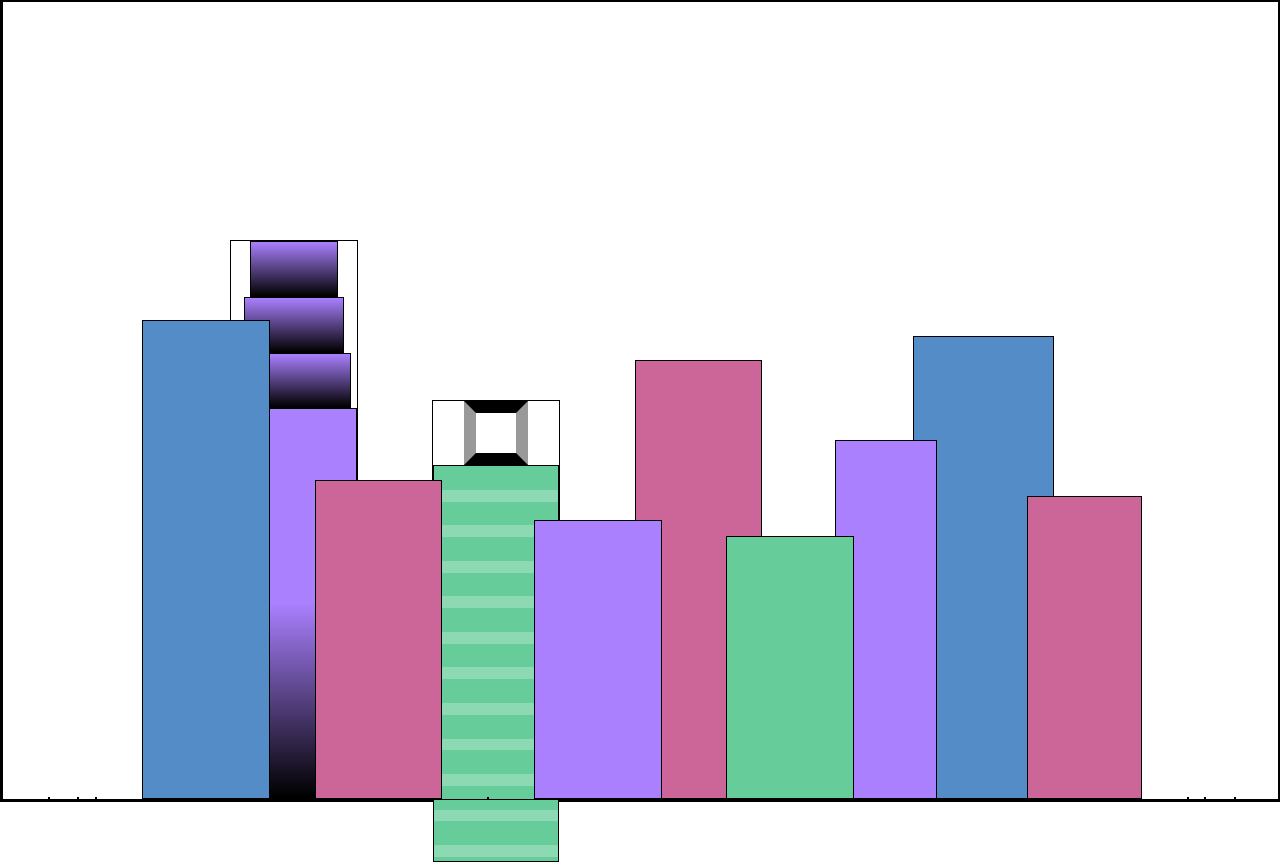
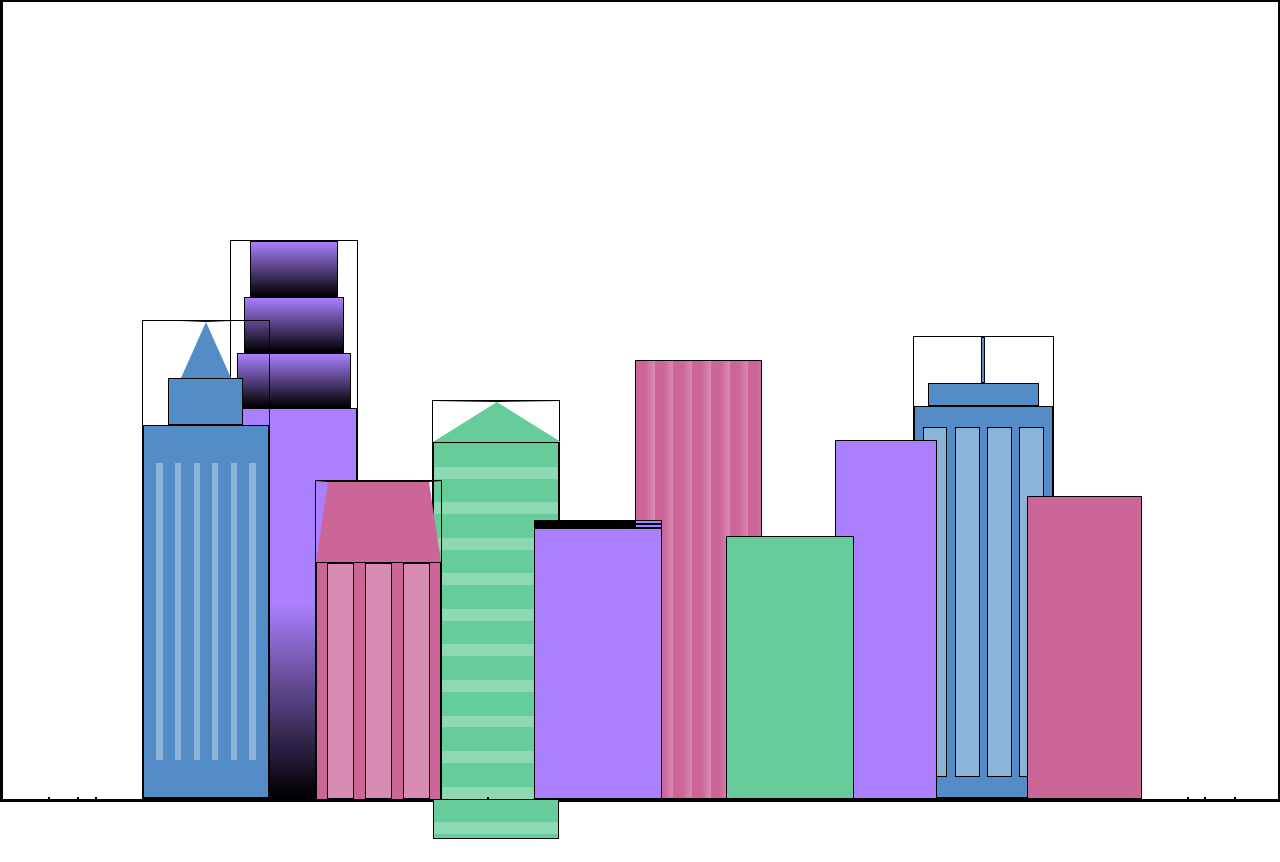
Before and after one commit to JuanBG20/freeBootCamp_DW, a plain HTML site: page 12_Horizonte de la Ciudad/index.html in a window 1280 px wide. After the commit the page ends 839 px from the top, so only its background shows below. Drawn offline with Linux system fonts and the light colour scheme; files whose address does not match are found by name.

Commit message:
Modificacion 12

```diff
--- a/12_Horizonte de la Ciudad/index.html
+++ b/12_Horizonte de la Ciudad/index.html
@@ -9,7 +9,7 @@
     <div class="background-buildings">
         <div></div>
         <div></div>
-        <div class="bb1">
+        <div class="bb1 building-wrap">
             <div class="bb1a bb1-window"></div>
             <div class="bb1b bb1-window"></div>
             <div class="bb1c bb1-window"></div>
@@ -21,17 +21,42 @@
         </div>
         <div class="bb3"></div>
         <div></div>
-        <div class="bb4"></div>
+        <div class="bb4 building-wrap">
+            <div class="bb4a"></div>
+            <div class="bb4b"></div>
+            <div class="bb4c window-wrap">
+                <div class="bb4-window"></div>
+                <div class="bb4-window"></div>
+                <div class="bb4-window"></div>
+                <div class="bb4-window"></div>
+            </div>
+        </div>
         <div></div>
         <div></div>
     </div>
     <div class="foreground-buildings">
         <div></div>
         <div></div>
-        <div class="fb1"></div>
-        <div class="fb2"></div>
+        <div class="fb1 building-wrap">
+            <div class="fb1a"></div>
+            <div class="fb1b"></div>
+            <div class="fb1c"></div>
+        </div>
+        <div class="fb2">
+            <div class="fb2a"></div>
+            <div class="fb2b window-wrap">
+                <div class="fb2-window"></div>
+                <div class="fb2-window"></div>
+                <div class="fb2-window"></div>
+            </div>
+        </div>
         <div></div>
-        <div class="fb3"></div>
+        <div class="fb3">
+            <div class="fb3a"></div>
+            <div class="fb3b"></div>
+            <div class="fb3a"></div>
+            <div class="fb3b"></div>
+        </div>
         <div class="fb4"></div>
         <div class="fb5"></div>
         <div class="fb6"></div>
--- a/12_Horizonte de la Ciudad/styles.css
+++ b/12_Horizonte de la Ciudad/styles.css
@@ -5,6 +5,8 @@
     --building-color4: #538cc6;
     --window-color1: black;
     --window-color2: #8cd9b3;
+    --window-color3: #d98cb3;
+    --window-color4: #8cb3d9;
 }
 
 * {
@@ -28,14 +30,22 @@ body {
     top: 0;
 }
 
+.building-wrap {
+    display: flex;
+    flex-direction: column;
+    align-items: center;
+}
+
+.window-wrap {
+    display: flex;
+    align-items: center;
+    justify-content: space-evenly;
+}
 
 /* BACKGROUND BUILDINGS - "bb" stands for "background building" */
 .bb1 {
     width: 10%;
     height: 70%;
-    display: flex;
-    flex-direction: column;
-    align-items: center;
 }
 
 .bb1-window {
@@ -70,13 +80,9 @@ body {
 }
 
 .bb2a {
-    margin: auto;
-    width: 5vw;
-    height: 5vw;
-    border-top: 1vw solid #000;
-    border-bottom: 1vw solid #000;
-    border-left: 1vw solid #999;
-    border-right: 1vw solid #999;
+    border-bottom: 5vh solid var(--building-color2);
+    border-left: 5vw solid transparent;
+    border-right: 5vw solid transparent;
 }
 
 .bb2b {
@@ -93,33 +99,108 @@ body {
 .bb3 {
     width: 10%;
     height: 55%;
-    background-color: var(--building-color3);
+    background: repeating-linear-gradient(
+        90deg,
+        var(--building-color3),
+        var(--building-color3),
+        var(--window-color3) 15%
+    );
 }
 
 .bb4 {
     width: 11%;
     height: 58%;
+}
+
+.bb4a {
+    width: 3%;
+    height: 10%;
     background-color: var(--building-color4);
 }
 
+.bb4b {
+    width: 80%;
+    height: 5%;
+    background-color: var(--building-color4);
+}
+
+.bb4c {
+    width: 100%;
+    height: 85%;
+    background-color: var(--building-color4);
+}
+
+.bb4-window {
+    width: 18%;
+    height: 90%;
+    background-color: var(--window-color4);
+}
 
 /* FOREGROUND BUILDINGS - "fb" stands for "foreground building" */
 .fb1 {
     width: 10%;
     height: 60%;
+}
+
+.fb1a {
+    border-bottom: 7vh solid var(--building-color4);
+    border-left: 2vw solid transparent;
+    border-right: 2vw solid transparent;
+}
+
+.fb1b {
+    width: 60%;
+    height: 10%;
     background-color: var(--building-color4);
+}
+
+.fb1c {
+    width: 100%;
+    height: 80%;
+    background: repeating-linear-gradient(
+        90deg,
+        var(--building-color4) 0% 10%,
+        transparent 10% 15%
+    ),
+    repeating-linear-gradient(
+        var(--building-color4) 0% 10%,
+        var(--window-color4) 10% 90%
+    );
 }
 
 .fb2 {
     width: 10%;
     height: 40%;
+}
+
+.fb2a {
+    width: 100%;
+    border-bottom: 10vh solid var(--building-color3);
+    border-left: 1vw solid transparent;
+    border-right: 1vw solid transparent;
+}
+
+.fb2b {
+    width: 100%;
+    height: 75%;
     background-color: var(--building-color3);
+}
+
+.fb2-window {
+    width: 22%;
+    height: 100%;
+    background-color: var(--window-color3);
 }
 
 .fb3 {
     width: 10%;
     height: 35%;
     background-color: var(--building-color1);
+}
+
+.fb3a {
+    width: 80%;
+    height: X;
 }
 
 .fb4 {
```
